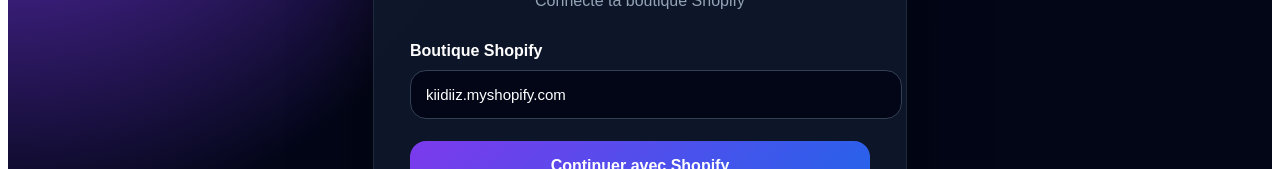
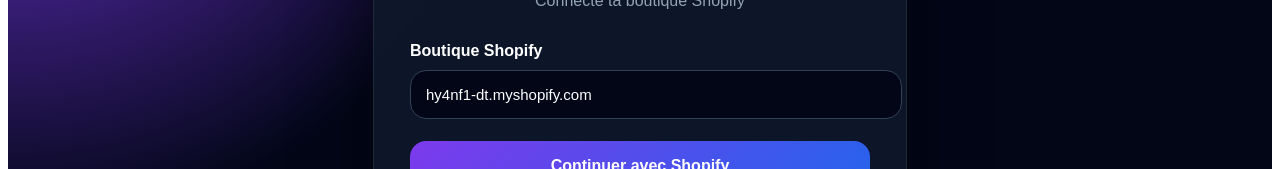
Before and after one commit to Amba91/Boost-App, a Next.js app: page /login in a window 1280 px wide. Shown: the part 310-479 px from the top of the page. Built offline with nearby package versions, Linux system fonts and the light colour scheme.

Commit message:
Update page.tsx

```diff
--- a/app/login/page.tsx
+++ b/app/login/page.tsx
@@ -3,11 +3,11 @@
 import { useState } from "react"
 
 export default function LoginPage() {
-  const [shop, setShop] = useState("kiidiiz.myshopify.com")
+  const [shop, setShop] = useState("hy4nf1-dt.myshopify.com")
 
   function connectShopify() {
     if (!shop.includes(".myshopify.com")) {
-      alert("Entre une boutique valide, exemple : kiidiiz.myshopify.com")
+      alert("Entre une boutique valide, exemple : hy4nf1-dt.myshopify.com")
       return
     }
 
```
